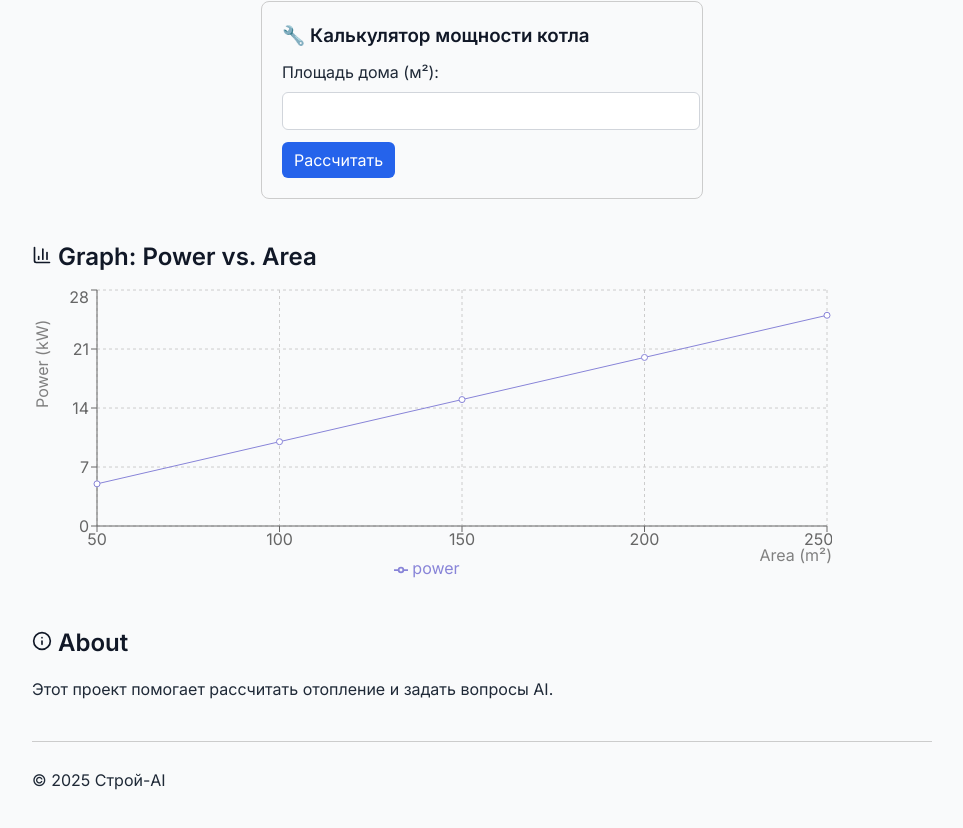
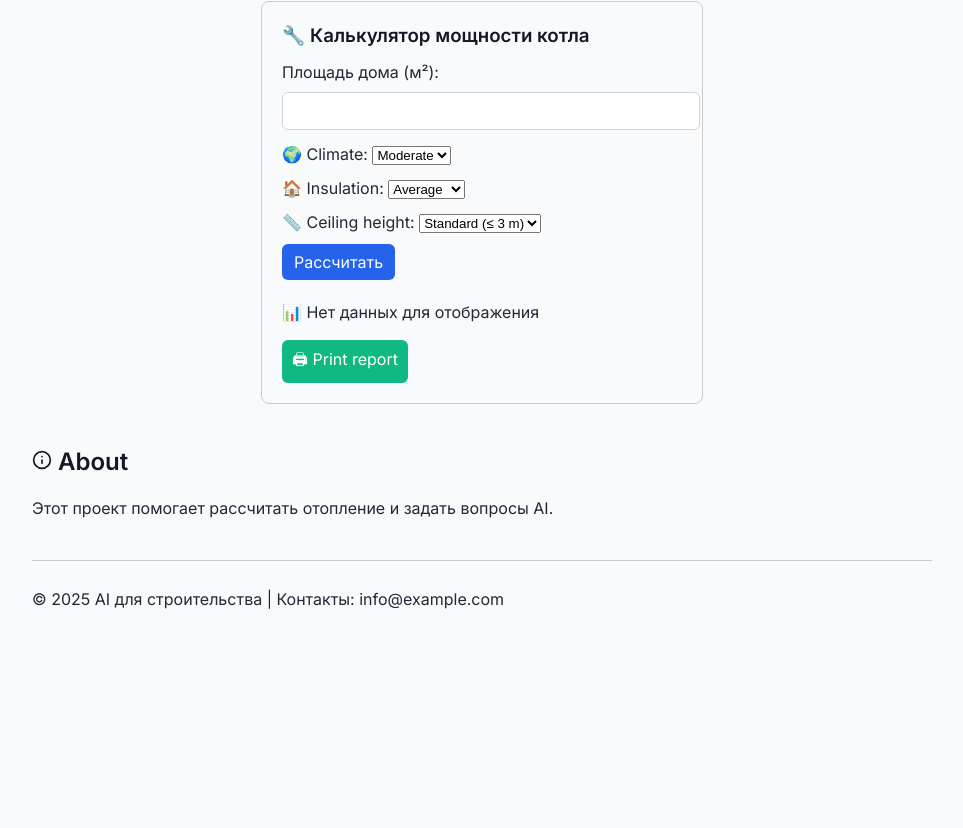
Before and after one commit to Alfaussa/ai-assistant, a Next.js app: page / in a window 1280 px wide. Shown: the part 556-1384 px from the top of the page, without its empty margins (158-1121 px from the left). After the commit the page ends 1203 px from the top, so only its background shows below. Built offline with nearby package versions, Linux system fonts and the light colour scheme.

Commit message:
Calculation history as a chart + print report option added

```diff
--- a/app/page.js
+++ b/app/page.js
@@ -2,14 +2,14 @@
 import BoilerCalculator from '../components/BoilerCalculator';
 import Chat from '../components/Chat';
 import { MessageCircle, Flame, BarChart3, Info } from "lucide-react";
-import Graph from '../components/Graph';
+import BoilerChart from '../components/BoilerChart';
 
 
 export const metadata = {
   title: 'My page title',
   description: 'My page description',
 }
-export default function Home() {
+export default function Home({history, setHistory}) {
 
 
 
@@ -43,23 +43,25 @@ export default function Home() {
           <h2><MessageCircle size={20} /> Chat</h2>
          <Chat/>
         </section>
-
-              <section id="calc" style={{ marginBottom: "40px" }}>
+        <section id="calc" style={{ marginBottom: "40px" }}>
           <h2><Flame size={20} />Boiler Sizing Calculator</h2>
           <BoilerCalculator/>
         </section>
-        <section id="chart">
+        {/* <section id="chart">
         <h2>  <BarChart3 size={20} /> Graph: Power vs. Area</h2>
-        <Graph/>
-      </section>
+        <BoilerChart
+        data={history}
+        setHistory={setHistory}
+        />
+      </section> */}
         <section id="about">
           <h2><Info size={20} /> About</h2>
           <p>Этот проект помогает рассчитать отопление и задать вопросы AI.</p>
         </section>
       </main>
 
-      <footer>
-        <p>© 2025 Строй-AI</p>
+  <footer style={{ marginTop: "40px", borderTop: "1px solid #ccc", paddingTop: "10px" }}>
+        <p>© 2025 AI для строительства | Контакты: info@example.com</p>
       </footer>
       </div>
 
--- a/components/BoilerCalculator.js
+++ b/components/BoilerCalculator.js
@@ -1,13 +1,16 @@
 "use client"
 
 import { useState } from "react";
-
+import BoilerChart
+ from "./BoilerChart";
 export default function BoilerCalculator(){
 
 const [area, setArea] = useState('');
+const [climate, setClimate] = useState("1.0");
+const [insulation, setInsulation] = useState("1.0");
+const [ceiling, setCeiling] = useState("standard");
 const [power, setPower] = useState(null);
-
-
+const [history, setHistory] = useState([]);
 
 const calculatePower = () => {
     if(!area || isNaN(area)){
@@ -15,8 +18,26 @@ const calculatePower = () => {
         return;
     }
 
-    const result = Math.ceil(area * 0.1)
-    setPower(result)
+    let base= area * 0.1;
+    let result = base * parseFloat(climate) * parseFloat(insulation);
+
+    if (ceiling === 'high'){
+        result *= 1.2;
+    }
+    const finalResult = result.toFixed(1)
+    setPower(finalResult);
+
+    setHistory([...history,
+        {
+        name: `${area} m² | C:${climate} I:${insulation} ${ceiling === "high" ? "HighCeil" : "Std"}`,
+        power: Number(finalResult),
+        }
+    ])
+
+
+  };
+      const printReport = () => {
+    window.print();
 }
 return(
 
@@ -31,15 +52,52 @@ return(
           style={{ width: "100%", padding: 8, marginTop: 8, marginBottom: 12 }}
         />
       </label>
+        <div style={{ marginBottom: 10 }}>
+        <label>🌍 Climate: </label>
+        <select value={climate} onChange={(e) => setClimate(e.target.value)}>
+          <option value="0.9">Warm</option>
+          <option value="1.0">Moderate</option>
+          <option value="1.2">Cold</option>
+        </select>
+      </div>
+       <div style={{ marginBottom: 10 }}>
+        <label>🏠 Insulation: </label>
+        <select
+          value={insulation}
+          onChange={(e) => setInsulation(e.target.value)}
+        >
+          <option value="0.8">Excellent</option>
+          <option value="1.0">Average</option>
+          <option value="1.2">Poor</option>
+        </select>
+      </div>
+      <div style={{ marginBottom: 10 }}>
+        <label>📏 Ceiling height: </label>
+        <select
+          value={ceiling}
+          onChange={(e) => setCeiling(e.target.value)}
+        >
+          <option value="standard">Standard (≤ 3 m)</option>
+          <option value="high">High (&gt; 3 m)</option>
+        </select>
+      </div>
       <button onClick={calculatePower} style={{ padding: "8px 12px" }}>
         Рассчитать
       </button>
       {power && (
         <p style={{ marginTop: 15 }}>
-          ✅ Рекомендуемая мощность котла: <strong>{power} кВт</strong>
+          ✅ Recommended boiler power: <strong>{power} кВт</strong>
         </p>
       )}
+       <BoilerChart history={history} setHistory={setHistory}/>
+
+        <button onClick={printReport} style={{ background: "#10b981" }}>
+        🖨 Print report
+      </button>
     </div>
+
+
+
   );
 
 
--- /dev/null
+++ b/components/BoilerChart.js
@@ -0,0 +1,54 @@
+"use client"
+import {
+  BarChart, Bar, XAxis, YAxis, CartesianGrid, Tooltip, Legend,
+} from "recharts";
+
+export default function BoilerChart({history, setHistory}){
+
+  if (!history || history.length === 0) {
+    return <p style={{ marginTop: 20 }}>📊 Нет данных для отображения</p>;
+  }
+//  const data = [
+//     { area: 50, power: 5 },
+//     { area: 100, power: 10 },
+//     { area: 150, power: 15 },
+//     { area: 200, power: 20 },
+//     { area: 250, power: 25 },
+//   ];
+
+const clearHistory = () => setHistory([]);
+
+
+    return(
+<div>
+
+        <div style={{ marginTop: 30 }}>
+          <h3>📊 Calculation history</h3>
+
+          <button
+        onClick={clearHistory}
+        style={{
+          marginBottom: 10,
+          background: "#ef4444",
+          color: "white",
+          padding: "6px 12px",
+          borderRadius: "6px",
+        }}
+      >
+        ❌ Clear history
+      </button>
+
+           <BarChart width={600} height={300} data={history}>
+        <CartesianGrid strokeDasharray="3 3" />
+        <XAxis dataKey="name" angle={-30} textAnchor="end" interval={0} />
+        <YAxis />
+        <Tooltip />
+        <Legend />
+        <Bar dataKey="power" fill="#2563eb" />
+      </BarChart>
+        </div>
+
+
+      </div>
+      )
+}
--- a/components/Graph.js
+++ /dev/null
@@ -1,29 +0,0 @@
-"use client"
-import {
-  LineChart, Line, XAxis, YAxis, CartesianGrid, Tooltip, Legend
-} from "recharts";
-
-export default function Graph(){
- const data = [
-    { area: 50, power: 5 },
-    { area: 100, power: 10 },
-    { area: 150, power: 15 },
-    { area: 200, power: 20 },
-    { area: 250, power: 25 },
-  ];
-
-
-    return(
-<div>
-        <LineChart width={800} height={300} data={data}>
-          <CartesianGrid strokeDasharray="3 3" />
-          <XAxis dataKey="area" label={{ value: "Area (m²)", position: "insideBottomRight", offset: -5 }} />
-          <YAxis label={{ value: "Power (kW)", angle: -90, position: "insideLeft" }} />
-          <Tooltip />
-          <Legend />
-          <Line type="monotone" dataKey="power" stroke="#8884d8" />
-        </LineChart>
-
-      </div>
-      )
-}
```
